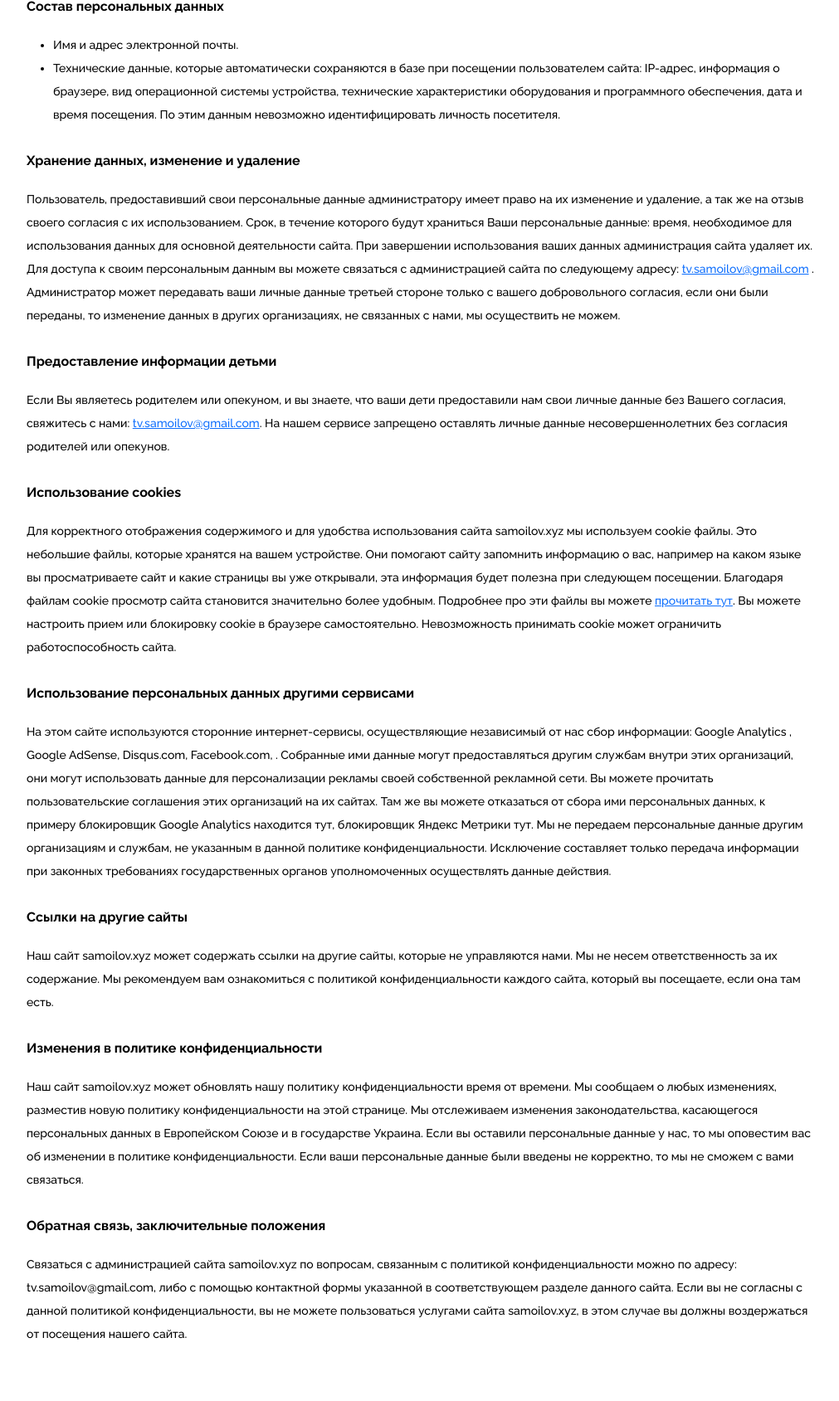
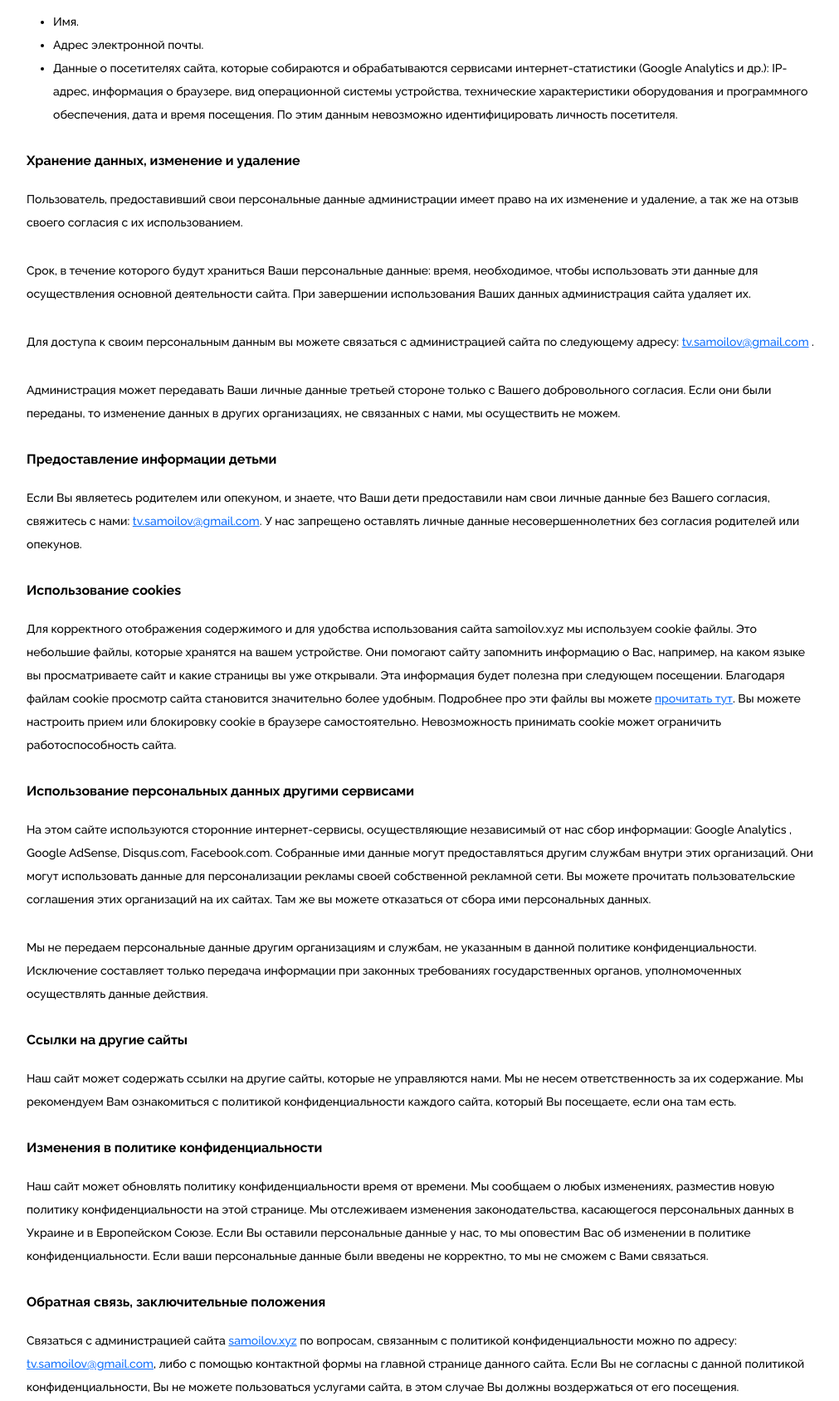
Before and after one commit to stv74/myportfolio, a website: page src/policy.html in a window 1280 px wide. Shown: the part 654-2343 px from the top of the page at 83% size, without its empty margins (132-1143 px from the left). Drawn offline with Linux system fonts and the light colour scheme.

Commit message:
Privacy policy. Finished

```diff
--- a/src/policy.html
+++ b/src/policy.html
@@ -11,11 +11,11 @@
 		<div class="policy">
 			<h1 class="title title_fz20">Политика конфиденциальности</h1>
 			<p>
-				Я, Самойлов Тарас Викторович, администратор сайта
-				<a target="blank" href="http://samoilov.xyz/">samoilov.xyz</a> (далее Сайт), обязуюсь сохранять
-				Вашу конфиденциальность в Интернете. Я придаю большое значение защите
+				Администрация сайта
+				<a target="blank" href="http://samoilov.xyz/">samoilov.xyz</a>, обязуется сохранять
+				Вашу конфиденциальность в Интернете. Мы придаем большое значение защите
 				предоставленных Вами данных. Настоящая политика конфиденциальности действует в
-				отношении обработки персональных данных, которые может получить  администратор от посетителей сайта и основана на требованиях Конституции Украины, Закона Украины “О
+				отношении обработки персональных данных, которые может получить  администрация от посетителей сайта и основана на требованиях Конституции Украины, Закона Украины “О
 				защите персональных данных” от 01.06.2010 г. №2297-VI, а также
 				Общего регламента о защите персональных данных Европейского Союза (GDPR)</a
 				>.
@@ -26,46 +26,48 @@
 				<li>осуществление контактов с его посетителями;</li>
 				<li>предоставление информации, которую запрашивал посетитель;</li>
 				<li>осуществление услуг, связанных с направлением деятельности данного сайта;</li>
-				<li>а так же, для еще для некоторых действий, указанных ниже</li>
 			</ul>
 			<h2 class="title title_fz16">Сбор и использование персональных данных</h2>
 			<p>
 				Ваши персональные данные собираются и используются только в случае Вашего
-				добровольного согласия. Используя сайт и сообщив администратору свои персональные данные, в том числе посредством третьих лиц, Вы признаете свое согласие на обработку своих персональных данных в соответствии с настоящей Политикой конфиденциальности. Сбор и обработка Ваших
-				данных проводится соответствии с законами, действующими на территории Европейского
-				Союза и в государстве Украина.
+				добровольного согласия. Используя сайт и сообщив администрации свои персональные данные, в том числе посредством третьих лиц, Вы признаете свое согласие на обработку своих персональных данных в соответствии с настоящей Политикой конфиденциальности. Сбор и обработка Ваших
+				данных проводится соответствии с законами, действующими на территории Украины и Европейского
+				Союза.
 			</p>
 			<h2 class="title title_fz16">Состав персональных данных</h2>
 			<ul>
-				<li>Имя и адрес электронной почты.</li>
-				<li>Технические данные, которые автоматически сохраняются в базе при посещении пользователем сайта:  IP-адрес, информация о браузере, вид операционной системы устройства, технические характеристики оборудования и программного обеспечения, дата и время посещения. По
+				<li>Имя.</li>
+				<li>Адрес электронной почты.</li>
+				<li>Данные о посетителях сайта, которые собираются и обрабатываются сервисами интернет-статистики (Google Analytics и др.):  IP-адрес, информация о браузере, вид операционной системы устройства, технические характеристики оборудования и программного обеспечения, дата и время посещения. По
 				этим данным невозможно идентифицировать личность посетителя.</li>
 			</ul>
 			<h2 class="title title_fz16">Хранение данных, изменение и удаление</h2>
 			<p>
-				Пользователь, предоставивший свои персональные данные администратору имеет право
+				Пользователь, предоставивший свои персональные данные администрации имеет право
 				на их изменение и удаление, а так же на отзыв своего согласия с их использованием.
-				Срок, в течение которого будут храниться Ваши персональные данные: время,
-				необходимое для использования данных для основной деятельности сайта. При завершении
-				использования ваших данных администрация сайта удаляет их. Для доступа к своим
+			</p>
+			<p>Срок, в течение которого будут храниться Ваши персональные данные: время,
+				необходимое, чтобы использовать эти данные для осуществления основной деятельности сайта. При завершении
+				использования Ваших данных администрация сайта удаляет их. </p>
+				<p>Для доступа к своим
 				персональным данным вы можете связаться с администрацией сайта по следующему адресу: <a href="mailto:tv.samoilov@gmail.com">tv.samoilov@gmail.com</a>
-				. Администратор может передавать ваши личные данные третьей стороне только
-				с вашего добровольного согласия, если они были переданы, то изменение данных в
-				других организациях, не связанных с нами, мы осуществить не можем.
-			</p>
+				. </p>
+				<p>Администрация может передавать Ваши личные данные третьей стороне только
+				с Вашего добровольного согласия. Если они были переданы, то изменение данных в
+				других организациях, не связанных с нами, мы осуществить не можем.</p>
 			<h2 class="title title_fz16">Предоставление информации детьми</h2>
 			<p>
-				Если Вы являетесь родителем или опекуном, и вы знаете, что ваши дети предоставили
+				Если Вы являетесь родителем или опекуном, и знаете, что Ваши дети предоставили
 				нам свои личные данные без Вашего согласия, свяжитесь с нами: <a href="mailto:tv.samoilov@gmail.com">tv.samoilov@gmail.com</a>.
-				На нашем сервисе запрещено оставлять личные данные несовершеннолетних без согласия
+				У нас запрещено оставлять личные данные несовершеннолетних без согласия
 				родителей или опекунов.
 			</p>
 			<h2 class="title title_fz16">Использование cookies</h2>
 			<p>
 				Для корректного отображения содержимого и для удобства использования сайта
 				samoilov.xyz мы используем cookie файлы. Это небольшие файлы, которые хранятся на
-				вашем устройстве. Они помогают сайту запомнить информацию о вас, например на каком
-				языке вы просматриваете сайт и какие страницы вы уже открывали, эта информация будет
+				вашем устройстве. Они помогают сайту запомнить информацию о Вас, например, на каком
+				языке вы просматриваете сайт и какие страницы вы уже открывали. Эта информация будет
 				полезна при следующем посещении. Благодаря файлам cookie просмотр сайта становится
 				значительно более удобным. Подробнее про эти файлы вы можете
 				<a target="blank" href="https://ru.wikipedia.org/wiki/Cookie">прочитать тут</a>. Вы
@@ -75,40 +77,39 @@
 			<h2 class="title title_fz16">Использование персональных данных другими сервисами</h2>
 			<p>
 				На этом сайте используются сторонние интернет-сервисы, осуществляющие независимый от
-				нас сбор информации: Google Analytics , Google AdSense, Disqus.com, Facebook.com, .
-				Собранные ими данные могут предоставляться другим службам внутри этих организаций,
-				они могут использовать данные для персонализации рекламы своей собственной рекламной
+				нас сбор информации: Google Analytics , Google AdSense, Disqus.com, Facebook.com.
+				Собранные ими данные могут предоставляться другим службам внутри этих организаций.
+				Они могут использовать данные для персонализации рекламы своей собственной рекламной
 				сети. Вы можете прочитать пользовательские соглашения этих организаций на их сайтах.
-				Там же вы можете отказаться от сбора ими персональных данных, к примеру блокировщик
-				Google Analytics находится тут, блокировщик Яндекс Метрики тут. Мы не передаем
+				Там же вы можете отказаться от сбора ими персональных данных.
+			</p>
+			<p>Мы не передаем
 				персональные данные другим организациям и службам, не указанным в данной политике
 				конфиденциальности. Исключение составляет только передача информации при законных
-				требованиях государственных органов уполномоченных осуществлять данные действия.
-			</p>
+				требованиях государственных органов, уполномоченных осуществлять данные действия.</p>
 			<h2 class="title title_fz16">Ссылки на другие сайты</h2>
 			<p>
-				Наш сайт samoilov.xyz может содержать ссылки на другие сайты, которые не управляются
-				нами. Мы не несем ответственность за их содержание. Мы рекомендуем вам ознакомиться
-				с политикой конфиденциальности каждого сайта, который вы посещаете, если она там
+				Наш сайт может содержать ссылки на другие сайты, которые не управляются
+				нами. Мы не несем ответственность за их содержание. Мы рекомендуем Вам ознакомиться
+				с политикой конфиденциальности каждого сайта, который Вы посещаете, если она там
 				есть.
 			</p>
 			<h2 class="title title_fz16">Изменения в политике конфиденциальности</h2>
 			<p>
-				Наш сайт samoilov.xyz может обновлять нашу политику конфиденциальности время от
+				Наш сайт может обновлять политику конфиденциальности время от
 				времени. Мы сообщаем о любых изменениях, разместив новую политику конфиденциальности
 				на этой странице. Мы отслеживаем изменения законодательства, касающегося
-				персональных данных в Европейском Союзе и в государстве Украина. Если вы оставили
-				персональные данные у нас, то мы оповестим вас об изменении в политике
+				персональных данных в Украине и в Европейском Союзе. Если Вы оставили
+				персональные данные у нас, то мы оповестим Вас об изменении в политике
 				конфиденциальности. Если ваши персональные данные были введены не корректно, то мы
-				не сможем с вами связаться.
+				не сможем с Вами связаться.
 			</p>
 			<h2 class="title title_fz16">Обратная связь, заключительные положения</h2>
 			<p>
-				Связаться с администрацией сайта samoilov.xyz по вопросам, связанным с политикой
-				конфиденциальности можно по адресу: tv.samoilov@gmail.com, либо с помощью контактной
-				формы указанной в соответствующем разделе данного сайта. Если вы не согласны с
-				данной политикой конфиденциальности, вы не можете пользоваться услугами сайта
-				samoilov.xyz, в этом случае вы должны воздержаться от посещения нашего сайта.
+				Связаться с администрацией сайта <a target="blank" href="http://samoilov.xyz/">samoilov.xyz</a> по вопросам, связанным с политикой
+				конфиденциальности можно по адресу: <a href="mailto:tv.samoilov@gmail.com">tv.samoilov@gmail.com</a>, либо с помощью контактной
+				формы на главной странице данного сайта. Если Вы не согласны с
+				данной политикой конфиденциальности, Вы не можете пользоваться услугами сайта, в этом случае Вы должны воздержаться от его посещения.
 			</p>
 		</div>
 	</body>
```
